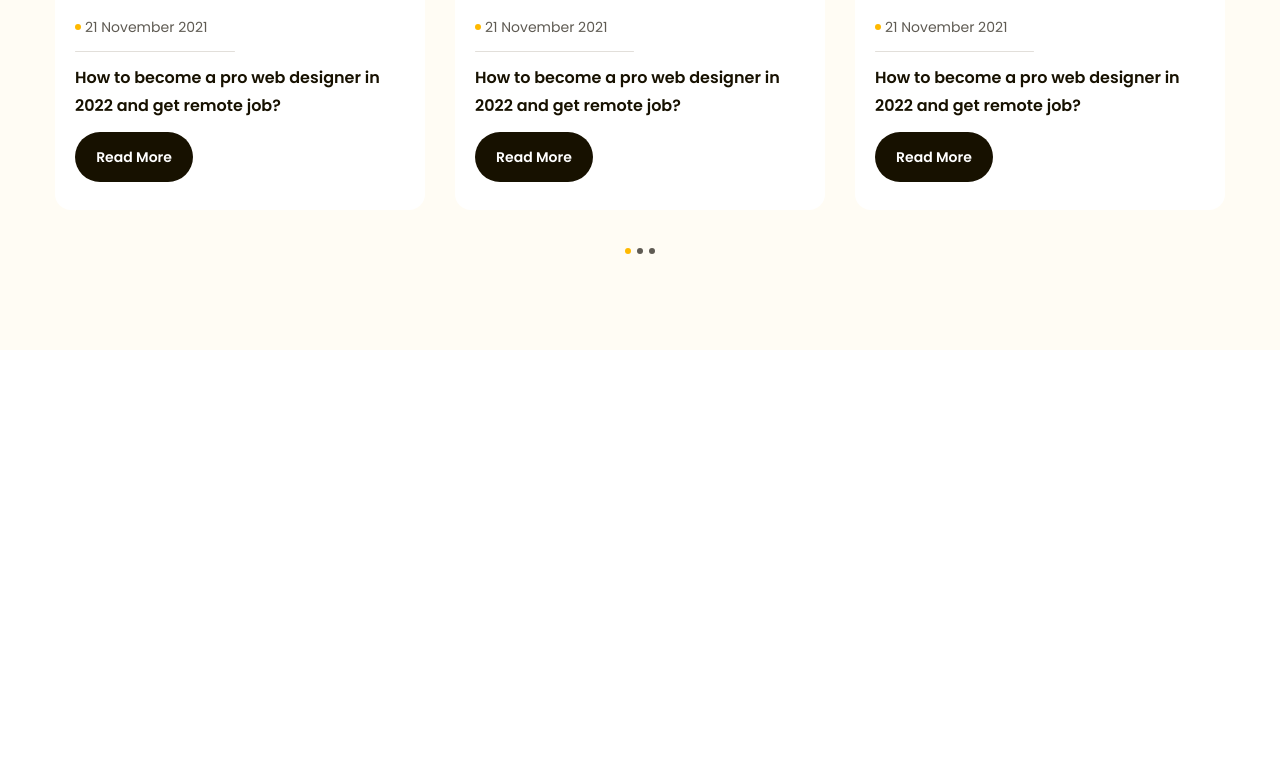
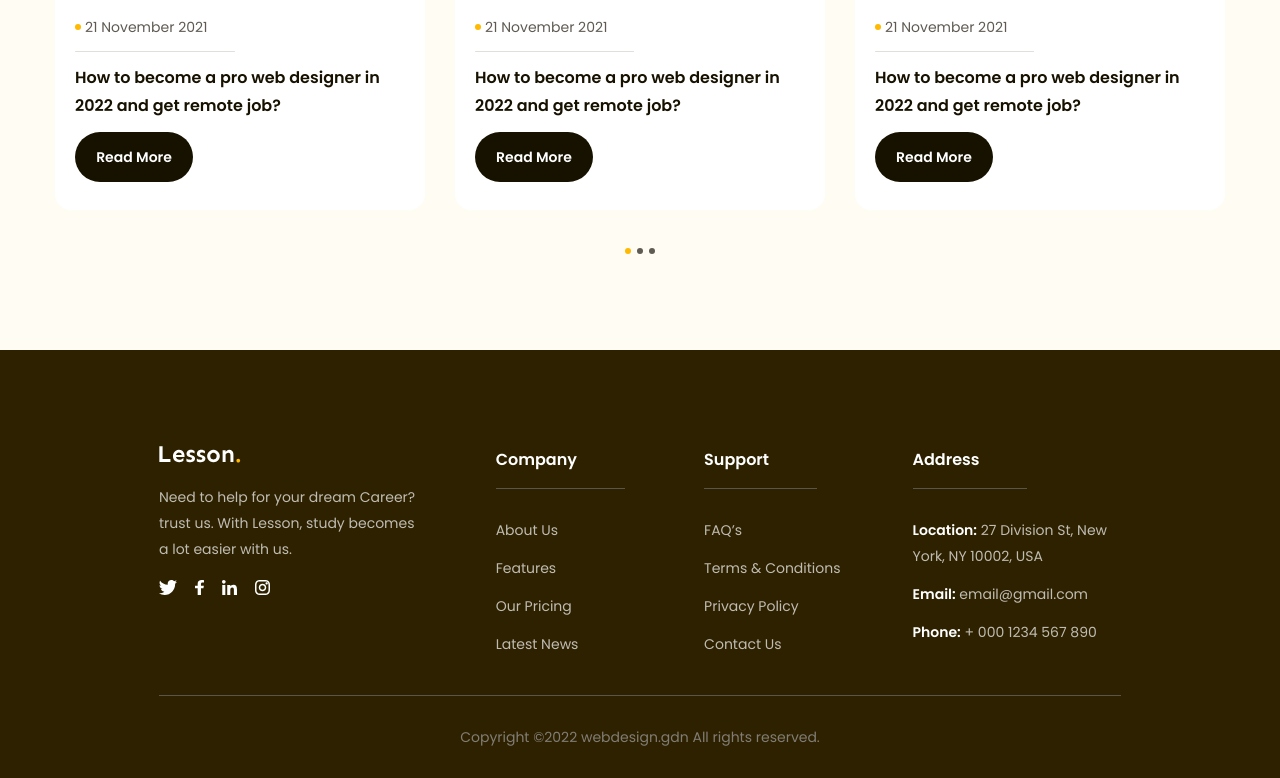
Before and after one commit to hoppv04/html_css_pro_project_2, a plain HTML site: page index.html in a window 1280 px wide. Shown: the part 4379-5157 px from the top of the page. Before the commit the page ends 5094 px from the top, so only its background shows below. Drawn offline with Linux system fonts and the light colour scheme.

Commit message:
add footer ui

```diff
--- a/assets/css/styles.css
+++ b/assets/css/styles.css
@@ -655,3 +655,79 @@ a {
   background-color: var(--primary-color);
   cursor: default;
 }
+
+/* Footer */
+.footer {
+  padding: 96px 135px 0;
+  background-color: #2e2100;
+}
+
+.footer .row {
+  display: flex;
+  padding-bottom: 38px;
+  border-bottom: 1px solid #59554b;
+}
+
+.footer .row .col {
+  width: calc((100% - 35%) / 3);
+}
+
+.footer .row .col:nth-child(1) {
+  width: 35%;
+}
+
+.footer .desc {
+  margin-top: 18px;
+  max-width: 267px;
+  font-size: 1.4rem;
+  line-height: 1.86;
+  color: #bfbcb2;
+}
+
+.footer .socials {
+  margin-top: 18px;
+  display: flex;
+  gap: 18px;
+}
+
+.footer .title {
+  display: inline-block;
+  padding: 0 48px 14px 0;
+  border-bottom: 1px solid #59554b;
+  font-weight: 600;
+  font-size: 1.6rem;
+  line-height: 1.75;
+  color: #fff;
+}
+
+.footer .list {
+  margin-top: 28px;
+}
+
+.footer .list a {
+  display: inline-block;
+  margin-bottom: 12px;
+  font-size: 1.4rem;
+  line-height: 1.86;
+  color: #bfbcb2;
+}
+
+.footer .list li:last-child a {
+  margin-bottom: 0;
+}
+
+.footer .list strong {
+  font-weight: 600;
+  color: #fff;
+}
+
+.footer .copyright {
+  padding: 28px 0;
+}
+
+.footer .copyright p {
+  font-size: 1.4rem;
+  line-height: 1.86;
+  color: #807d74;
+  text-align: center;
+}
--- a/index.html
+++ b/index.html
@@ -50,7 +50,7 @@
         </div>
       </div>
     </header>
-    <main style="min-height: 5000px">
+    <main>
       <!-- Hero -->
       <div class="hero">
         <div class="main-content">
@@ -617,5 +617,90 @@
         </div>
       </div>
     </main>
+
+    <!-- Footer -->
+    <footer class="footer">
+      <div class="main-content">
+        <div class="row">
+          <div class="col">
+            <img src="./assets/img/logo-white.svg" alt="Lesson." class="logo" />
+            <p class="desc">
+              Need to help for your dream Career? trust us. With Lesson, study
+              becomes a lot easier with us.
+            </p>
+            <div class="socials">
+              <a href="#!">
+                <img src="./assets/icons/twitter.svg" alt="" class="icon" />
+              </a>
+              <a href="#!">
+                <img src="./assets/icons/facebook.svg" alt="" class="icon" />
+              </a>
+              <a href="#!">
+                <img src="./assets/icons/linked_in.svg" alt="" class="icon" />
+              </a>
+              <a href="#!">
+                <img src="./assets/icons/instagram.svg" alt="" class="icon" />
+              </a>
+            </div>
+          </div>
+          <div class="col">
+            <h3 class="title">Company</h3>
+            <ul class="list">
+              <li>
+                <a href="#!">About Us</a>
+              </li>
+              <li>
+                <a href="#!">Features</a>
+              </li>
+              <li>
+                <a href="#!">Our Pricing</a>
+              </li>
+              <li>
+                <a href="#!">Latest News</a>
+              </li>
+            </ul>
+          </div>
+          <div class="col">
+            <h3 class="title">Support</h3>
+            <ul class="list">
+              <li>
+                <a href="#!">FAQ’s</a>
+              </li>
+              <li>
+                <a href="#!">Terms & Conditions</a>
+              </li>
+              <li>
+                <a href="#!">Privacy Policy</a>
+              </li>
+              <li>
+                <a href="#!">Contact Us</a>
+              </li>
+            </ul>
+          </div>
+          <div class="col">
+            <h3 class="title">Address</h3>
+            <ul class="list">
+              <li>
+                <a href="#!"
+                  ><strong>Location:</strong> 27 Division St, New York, NY
+                  10002, USA</a
+                >
+              </li>
+              <li>
+                <a href="#!"><strong>Email:</strong> email@gmail.com </a>
+              </li>
+              <li>
+                <a href="#!"><strong>Phone:</strong> + 000 1234 567 890 </a>
+              </li>
+              <li></li>
+            </ul>
+          </div>
+        </div>
+
+        <div class="copyright">
+          <p>Copyright ©2022 webdesign.gdn All rights reserved.</p>
+        </div>
+      </div>
+    </footer>
   </body>
 </html>
```
Also changed, not shown: assets/icons/facebook.svg (added), assets/icons/instagram.svg (added), assets/icons/linked_in.svg (added), assets/icons/twitter.svg (added), assets/img/logo-white.svg (added).
